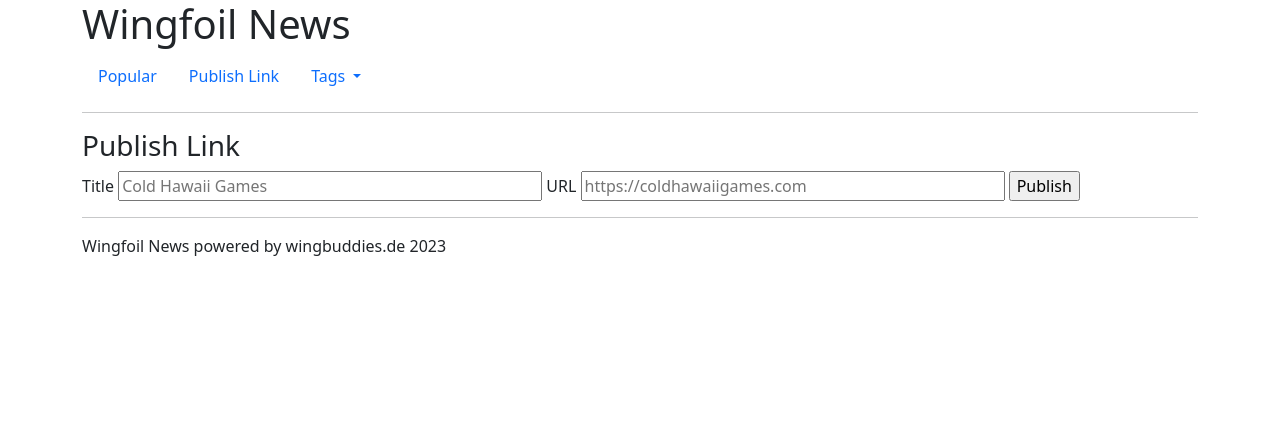
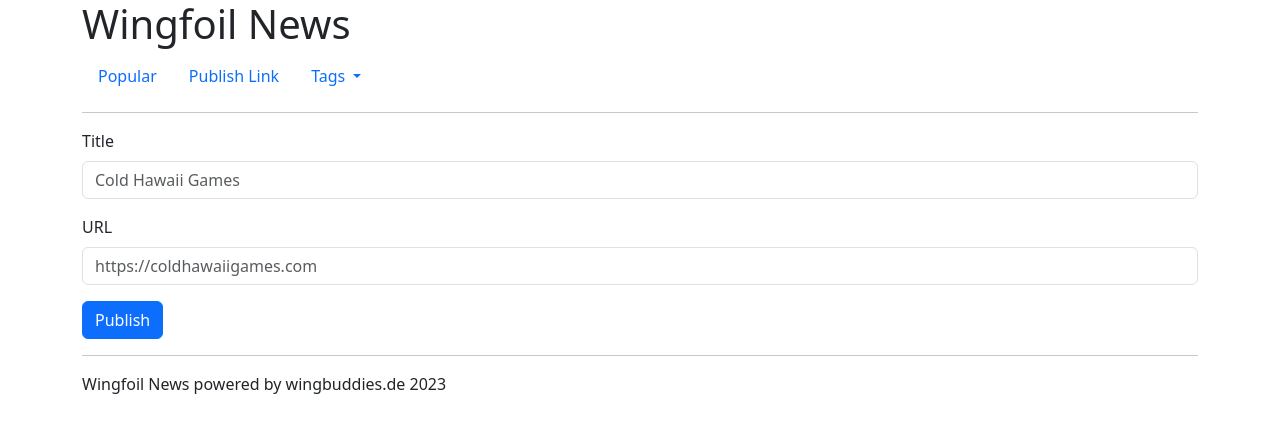
Before and after one commit to rwirdemann/wingfoilnews, a SvelteKit app: page /publishlink in a window 1280 px wide. Shown: the top 432 px of the page. Built offline with nearby package versions, Linux system fonts and the light colour scheme.

Commit message:
Adds further bootstrap styling

```diff
--- a/src/app.html
+++ b/src/app.html
@@ -3,7 +3,7 @@
 <head>
     <meta charset="utf-8">
     <meta name="viewport" content="width=device-width, initial-scale=1">
-    <title>Bootstrap demo</title>
+    <title>Wingfoil News</title>
     <link href="https://cdn.jsdelivr.net/npm/bootstrap@5.3.2/dist/css/bootstrap.min.css" rel="stylesheet"
           integrity="sha384-T3c6CoIi6uLrA9TneNEoa7RxnatzjcDSCmG1MXxSR1GAsXEV/Dwwykc2MPK8M2HN" crossorigin="anonymous">
     %sveltekit.head%
--- a/src/routes/publishlink/+page.svelte
+++ b/src/routes/publishlink/+page.svelte
@@ -1,5 +1,6 @@
 <script context="module">
-  import { goto } from "$app/navigation";
+    import {goto} from "$app/navigation";
+
     let title = "";
     let uri = "";
 
@@ -40,23 +41,16 @@
     }
 </script>
 
-<h3>Publish Link</h3>
 <form>
-  <label for="title">Title</label>
-  <input
-    size="40"
-    bind:value={title}
-    id="title"
-    placeholder="Cold Hawaii Games"
-    required
-  />
-  <label for="url">URL</label>
-  <input
-    size="40"
-    id="uri"
-    bind:value={uri}
-    placeholder="https://coldhawaiigames.com"
-    required
-  />
-  <input on:click={doPost} type="submit" value="Publish" />
+    <div class="mb-3">
+        <label for="title" class="form-label">Title</label>
+        <input class="form-control" bind:value={title} id="title" placeholder="Cold Hawaii Games" required/>
+    </div>
+
+    <div class="mb-3">
+        <label for="url" class="form-label">URL</label>
+        <input class="form-control" bind:value={uri} id="url" placeholder="https://coldhawaiigames.com" required/>
+    </div>
+
+    <button on:click={doPost} type="submit" class="btn btn-primary">Publish</button>
 </form>
```
Lines whose indentation alone changed are shown as unchanged.
